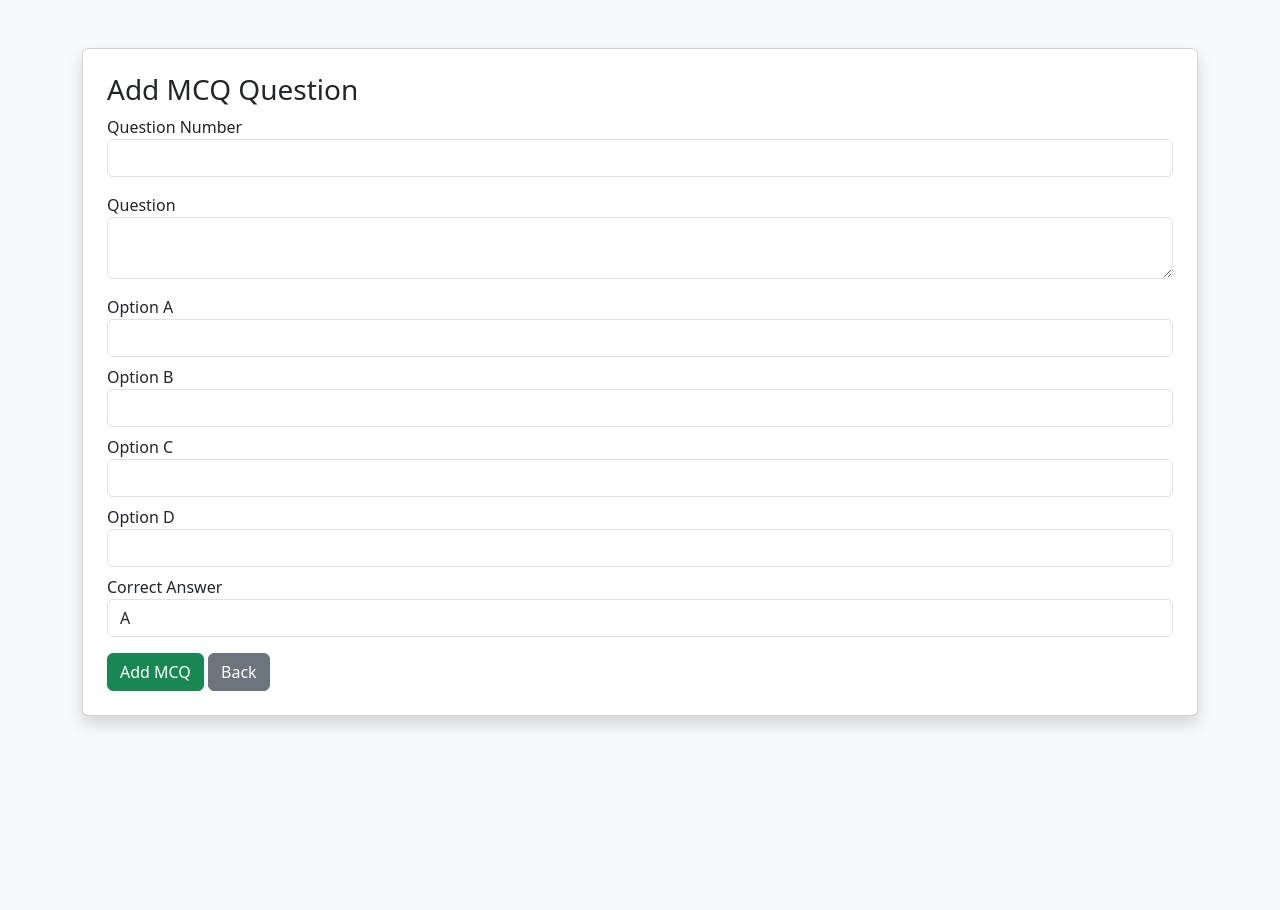
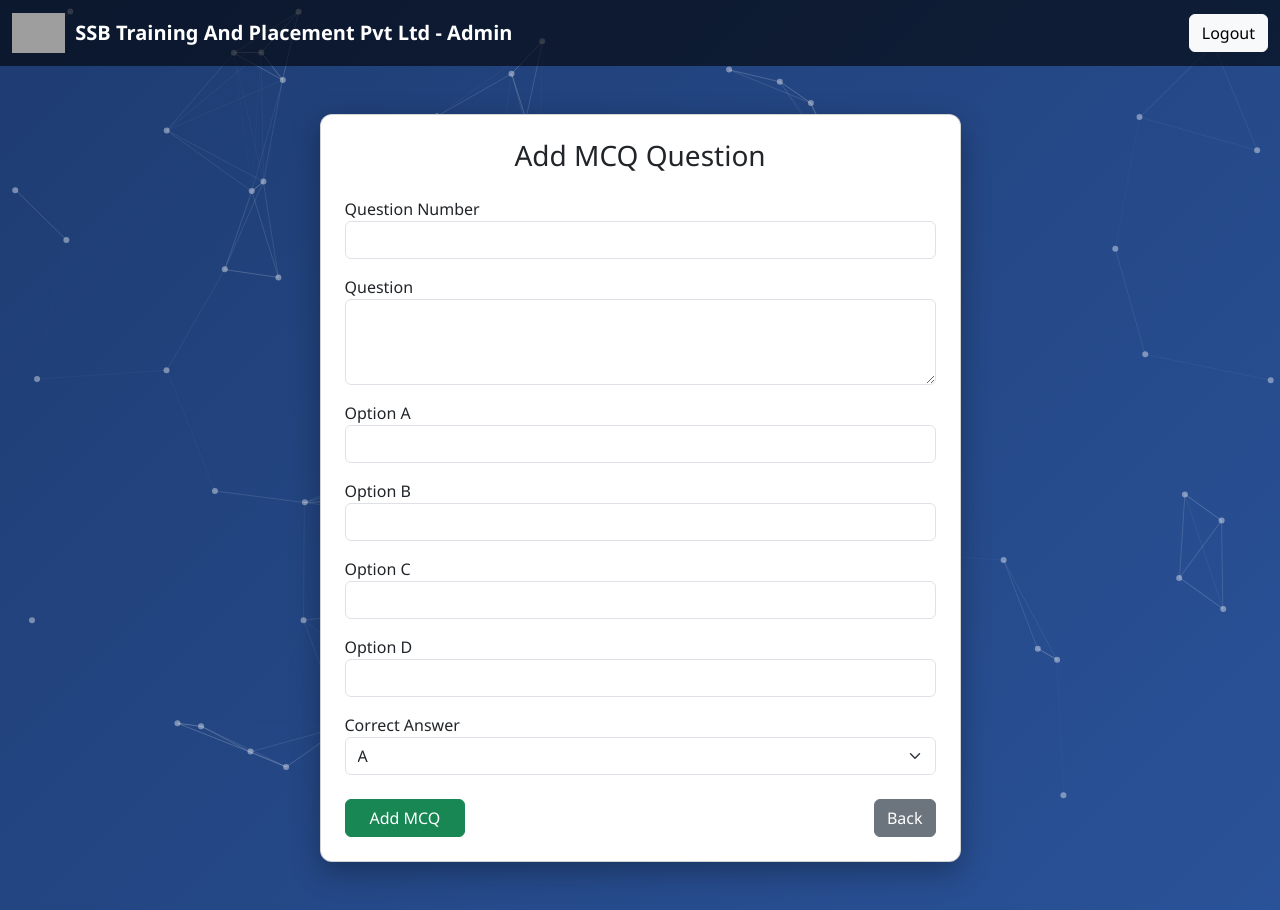
Before and after one commit to korapatisreedhar/SSB_PROJECTS, a Flask app: page /add_mcq_page in a window 1280 px wide. Before the commit the page ends 727 px from the top, so only its background shows below. Run offline with Flask 3, Linux system fonts and the light colour scheme; grey boxes are pictures that could not be loaded.

Commit message:
updated message

```diff
--- a/templates/add_mcq.html
+++ b/templates/add_mcq.html
@@ -1,53 +1,138 @@
 <!DOCTYPE html>
-<html>
+<html lang="en">
+
 <head>
+
+<meta charset="UTF-8">
+<meta name="viewport" content="width=device-width, initial-scale=1">
+
 <title>Add MCQ Question</title>
+
+<link rel="icon" href="{{ url_for('static', filename='media/logo.jpeg') }}">
 
 <link href="https://cdn.jsdelivr.net/npm/bootstrap@5.3.2/dist/css/bootstrap.min.css" rel="stylesheet">
 
+<script src="https://cdn.jsdelivr.net/particles.js/2.0.0/particles.min.js"></script>
+
+<style>
+
+body{
+margin:0;
+font-family:'Segoe UI',sans-serif;
+background:linear-gradient(135deg,#1e3c72,#2a5298);
+color:white;
+}
+
+/* PARTICLES BACKGROUND */
+
+#particles-js{
+position:fixed;
+top:0;
+left:0;
+width:100%;
+height:100%;
+z-index:-1;
+}
+
+/* NAVBAR */
+
+.navbar{
+background:rgba(0,0,0,0.6);
+}
+
+.logo{
+height:40px;
+margin-right:10px;
+}
+
+/* CARD */
+
+.card{
+border-radius:12px;
+box-shadow:0 10px 30px rgba(0,0,0,0.3);
+}
+
+/* FORM LABEL */
+
+label{
+font-weight:500;
+}
+
+</style>
+
 </head>
 
-<body class="bg-light">
+<body>
 
-<div class="container mt-5">
+<div id="particles-js"></div>
 
-<div class="card p-4 shadow">
+<!-- NAVBAR -->
 
-<h3>Add MCQ Question</h3>
+<nav class="navbar navbar-dark">
+
+<div class="container-fluid">
+
+<a class="navbar-brand d-flex align-items-center">
+
+<img src="{{ url_for('static', filename='media/logo.jpeg') }}" class="logo">
+
+<b>SSB Training And Placement Pvt Ltd - Admin</b>
+
+</a>
+
+<a href="/" class="btn btn-light">Logout</a>
+
+</div>
+
+</nav>
+
+<!-- CONTENT -->
+
+<div class="container py-5">
+
+<div class="row justify-content-center">
+
+<div class="col-lg-7 col-md-9">
+
+<div class="card p-4">
+
+<h3 class="mb-4 text-center">Add MCQ Question</h3>
+
 <form action="/add_mcq" method="POST">
 
 <div class="mb-3">
 <label>Question Number</label>
-<input type="number" name="question_number" class="form-control">
+<input type="number" name="question_number" class="form-control" required>
 </div>
 
 <div class="mb-3">
 <label>Question</label>
-<textarea name="question" class="form-control"></textarea>
-</div>
-<div class="mb-2">
-<label>Option A</label>
-<input type="text" name="option_a" class="form-control">
-</div>
-
-<div class="mb-2">
-<label>Option B</label>
-<input type="text" name="option_b" class="form-control">
-</div>
-
-<div class="mb-2">
-<label>Option C</label>
-<input type="text" name="option_c" class="form-control">
-</div>
-
-<div class="mb-2">
-<label>Option D</label>
-<input type="text" name="option_d" class="form-control">
+<textarea name="question" class="form-control" rows="3" required></textarea>
 </div>
 
 <div class="mb-3">
+<label>Option A</label>
+<input type="text" name="option_a" class="form-control" required>
+</div>
+
+<div class="mb-3">
+<label>Option B</label>
+<input type="text" name="option_b" class="form-control" required>
+</div>
+
+<div class="mb-3">
+<label>Option C</label>
+<input type="text" name="option_c" class="form-control" required>
+</div>
+
+<div class="mb-3">
+<label>Option D</label>
+<input type="text" name="option_d" class="form-control" required>
+</div>
+
+<div class="mb-4">
 <label>Correct Answer</label>
-<select name="answer" class="form-control">
+<select name="answer" class="form-select">
 <option value="A">A</option>
 <option value="B">B</option>
 <option value="C">C</option>
@@ -55,9 +140,17 @@
 </select>
 </div>
 
-<button class="btn btn-success">Add MCQ</button>
+<div class="d-flex justify-content-between">
 
-<a href="/admin_coding_judge" class="btn btn-secondary">Back</a>
+<button class="btn btn-success px-4">
+Add MCQ
+</button>
+
+<a href="/admin_coding_judge" class="btn btn-secondary">
+Back
+</a>
+
+</div>
 
 </form>
 
@@ -65,5 +158,39 @@
 
 </div>
 
+</div>
+
+</div>
+
+<script>
+
+/* PARTICLES BACKGROUND */
+
+particlesJS("particles-js",{
+
+particles:{
+number:{value:70},
+color:{value:"#ffffff"},
+shape:{type:"circle"},
+opacity:{value:0.4},
+size:{value:3},
+line_linked:{
+enable:true,
+distance:150,
+color:"#ffffff",
+opacity:0.3,
+width:1
+},
+move:{
+enable:true,
+speed:2
+}
+}
+
+});
+
+</script>
+
 </body>
+
 </html>
```
Also changed, not shown: templates/admin_dashboard.html (+0 -12 lines).
